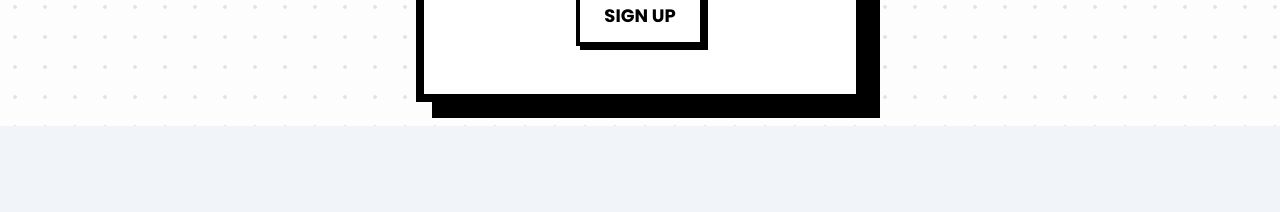
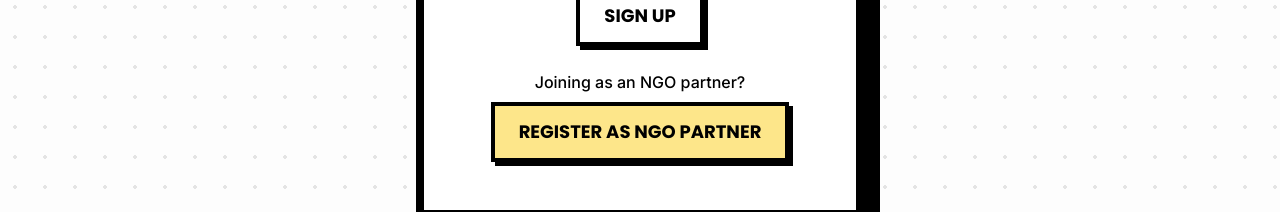
Before and after one commit to NiranjanS20/Annapurna-AI, a React (Vite) app in the folder frontend/: page /auth in a window 1280 px wide. Shown: the part 878-1090 px from the top of the page. Before the commit the page ends 1004 px from the top, so only its background shows below. Built offline with nearby package versions, Linux system fonts and the light colour scheme; no server answers.

Commit message:
Update Auth.jsx

```diff
--- a/frontend/src/pages/Auth.jsx
+++ b/frontend/src/pages/Auth.jsx
@@ -1,5 +1,5 @@
 import React, { useState, useEffect } from 'react';
-import { useNavigate, useLocation } from 'react-router-dom';
+import { useNavigate, useLocation, Link } from 'react-router-dom';
 import {
   loginWithEmail,
   registerWithEmail,
@@ -184,6 +184,16 @@ const Auth = () => {
             >
               {isLogin ? 'Sign Up' : 'Login'}
             </button>
+
+            <div className="mt-6">
+              <p className="font-sans font-medium text-black mb-2">Joining as an NGO partner?</p>
+              <Link
+                to={ROUTES.NGO_ONBOARDING}
+                className="inline-block font-heading font-bold text-lg uppercase border-4 border-black bg-[#FDE68A] px-6 py-3 shadow-[4px_4px_0px_rgba(0,0,0,1)] hover:-translate-y-1 hover:-translate-x-1 hover:shadow-[6px_6px_0px_rgba(0,0,0,1)] transition-all active:translate-y-1 active:translate-x-1 active:shadow-none text-black"
+              >
+                Register as NGO Partner
+              </Link>
+            </div>
           </div>
 
         </div>
```
